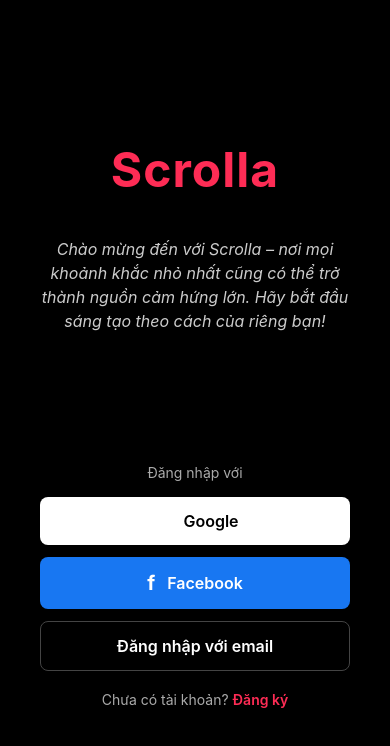
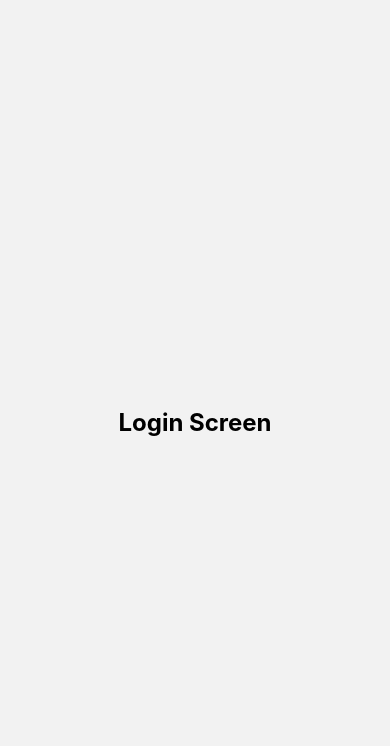
Before and after one commit to namnh1105/HRM_FE_APP, a React Native app: screen /Login in a window 390 px wide. Shown: the top 746 px of the page. Built offline with nearby package versions, Linux system fonts and the light colour scheme.

Commit message:
Gọi API thành công

```diff
--- a/src/App.tsx
+++ b/src/App.tsx
@@ -2,7 +2,8 @@ import React from "react";
 import { NavigationContainer } from "@react-navigation/native";
 import { createNativeStackNavigator } from "@react-navigation/native-stack";
 import WelcomeScreen from "./screens/WelcomeScreen";
-import {SignUp} from "./screens/SignUp";
+import SignUp from "./screens/SignUp";
+import Login from "./screens/Login";
 
 const Stack = createNativeStackNavigator();
 
@@ -12,6 +13,7 @@ export default function App() {
       <Stack.Navigator screenOptions={{ headerShown: false }}>
         <Stack.Screen name="Welcome" component={WelcomeScreen} />
         <Stack.Screen name="SignUp" component={SignUp} />
+        <Stack.Screen name="Login" component={Login} />
       </Stack.Navigator>
     </NavigationContainer>
   );
--- /dev/null
+++ b/src/screens/Login.tsx
@@ -0,0 +1,24 @@
+import React from "react";
+import { View, Text, StyleSheet } from "react-native";
+
+const Login = () => {
+  return (
+    <View style={styles.container}>
+      <Text style={styles.text}>Login Screen</Text>
+    </View>
+  );
+};
+
+const styles = StyleSheet.create({
+  container: {
+    flex: 1,
+    justifyContent: "center",
+    alignItems: "center",
+  },
+  text: {
+    fontSize: 24,
+    fontWeight: "bold",
+  },
+});
+
+export default Login;
--- a/src/screens/SignUp.tsx
+++ b/src/screens/SignUp.tsx
@@ -1,11 +1,7 @@
 import React, { useState } from 'react';
 import { View, Text, TextInput, Button, Alert, StyleSheet, ScrollView } from 'react-native';
 
-type SignUpProps = {
-  navigation: any;
-};
-
-export const SignUp: React.FC<SignUpProps> = ({ navigation }) => {
+const SignUp = ({ navigation }: any) => {
   const [givenName, setGivenName] = useState('');
   const [familyName, setFamilyName] = useState('');
   const [username, setUsername] = useState('');
@@ -14,7 +10,6 @@ export const SignUp: React.FC<SignUpProps> = ({ navigation }) => {
   const [loading, setLoading] = useState(false);
 
   const handleSignUp = async () => {
-
     if (!givenName) return Alert.alert('Error', 'Tên không được bỏ trống');
     if (!familyName) return Alert.alert('Error', 'Họ không được bỏ trống');
     if (!username) return Alert.alert('Error', 'Username không được bỏ trống');
@@ -28,9 +23,19 @@ export const SignUp: React.FC<SignUpProps> = ({ navigation }) => {
       const response = await fetch('https://scrolla.bitoj.io.vn/api/v1/auth/register', {
         method: 'POST',
         headers: { 'Content-Type': 'application/json' },
-        body: JSON.stringify({ givenName, familyName, username, password }),
+        body: JSON.stringify({ username, givenName, familyName, password }),
       });
+
       const data = await response.json();
+
+      if (!response.ok) {
+        Alert.alert(
+          'Registration Failed',
+          `Status: ${response.status}\nError: ${data.error || 'Unknown'}\nMessage: ${data.message || 'No message'}`
+        );
+        console.log('Full API response:', data);
+        return;
+      }
 
       if (data.success) {
         Alert.alert('Success', 'Đăng ký thành công!', [
@@ -38,9 +43,12 @@ export const SignUp: React.FC<SignUpProps> = ({ navigation }) => {
         ]);
       } else {
         Alert.alert('Error', data.message || 'Đăng ký thất bại');
+        console.log('API returned success=false:', data);
       }
+
     } catch (error) {
-      Alert.alert('Error', 'Không thể kết nối đến server');
+      Alert.alert('Error', `Không thể kết nối đến server.\n${error}`);
+      console.error('Fetch error:', error);
     } finally {
       setLoading(false);
     }
@@ -102,59 +110,17 @@ export const SignUp: React.FC<SignUpProps> = ({ navigation }) => {
 };
 
 const styles = StyleSheet.create({
-  container: {
-    padding: 20,
-    justifyContent: 'flex-start',
-  },
-  title: {
-    fontSize: 28,
-    marginTop: 50,
-    marginBottom: 25,
-    textAlign: 'center',
-    fontWeight: 'bold',
-  },
-  inputGroup: {
-    marginBottom: 18,
-  },
-  label: {
-    fontSize: 14,
-    fontWeight: '600',
-    marginBottom: 5,
-    flexDirection: 'row',
-  },
-  required: {
-    color: 'red',
-    fontSize: 12,
-    marginLeft: 5,
-  },
-  input: {
-    borderWidth: 1,
-    borderColor: '#ccc',
-    padding: 12,
-    borderRadius: 5,
-  },
-  buttonWrapper: {
-    marginTop: 15,
-    marginBottom: 20,
-  },
-  loginContainer: {
-    flexDirection: 'row',
-    justifyContent: 'center',
-    marginBottom: 15,
-  },
-  loginText: {
-    fontSize: 14,
-    color: '#555',
-  },
-  loginLink: {
-    fontSize: 14,
-    color: '#fe2c55',
-    fontWeight: '600',
-  },
-  hint: {
-    fontSize: 12,
-    color: '#fe2c55',
-    textAlign: 'center',
-    marginBottom: 25,
-  },
+  container: { padding: 20, justifyContent: 'flex-start' },
+  title: { fontSize: 28, marginTop: 50, marginBottom: 25, textAlign: 'center', fontWeight: 'bold' },
+  inputGroup: { marginBottom: 18 },
+  label: { fontSize: 14, fontWeight: '600', marginBottom: 5, flexDirection: 'row' },
+  required: { color: 'red', fontSize: 12, marginLeft: 5 },
+  input: { borderWidth: 1, borderColor: '#ccc', padding: 12, borderRadius: 5 },
+  buttonWrapper: { marginTop: 15, marginBottom: 20 },
+  loginContainer: { flexDirection: 'row', justifyContent: 'center', marginBottom: 15 },
+  loginText: { fontSize: 14, color: '#555' },
+  loginLink: { fontSize: 14, color: '#fe2c55', fontWeight: '600' },
+  hint: { fontSize: 12, color: '#fe2c55', textAlign: 'center', marginBottom: 25 },
 });
+
+export default SignUp;
```
